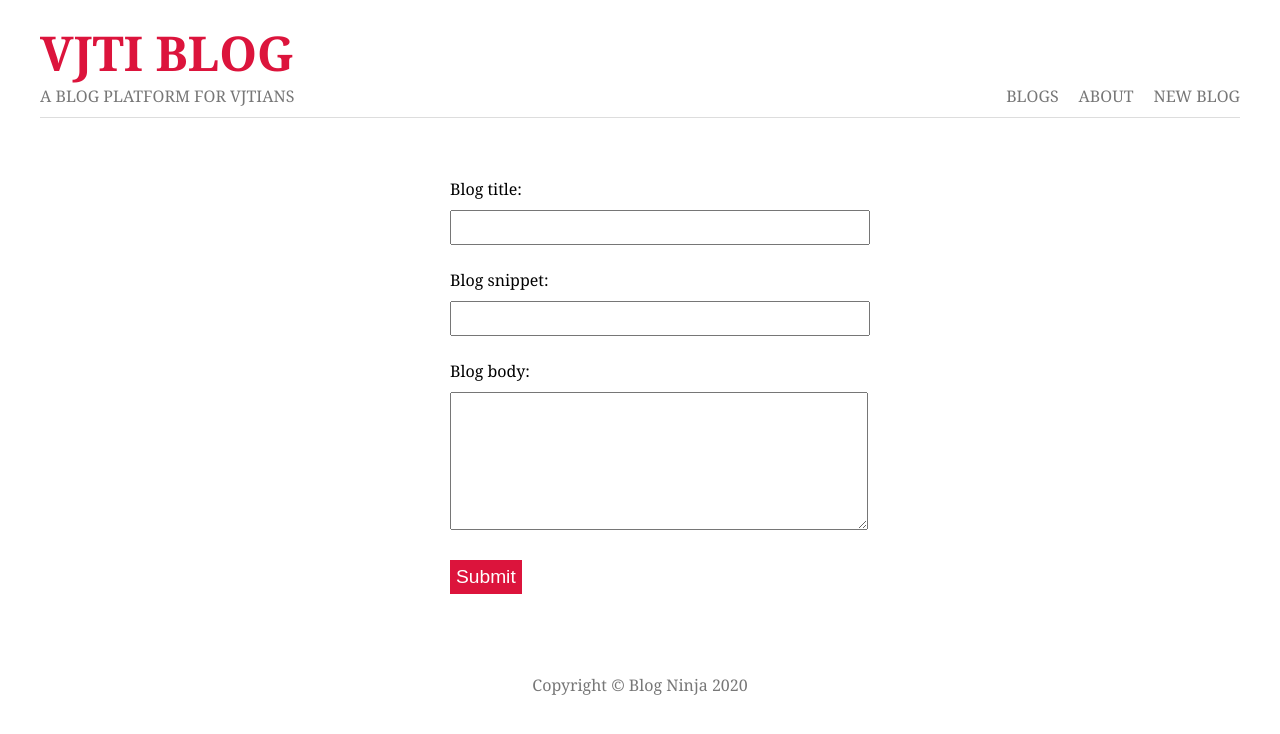
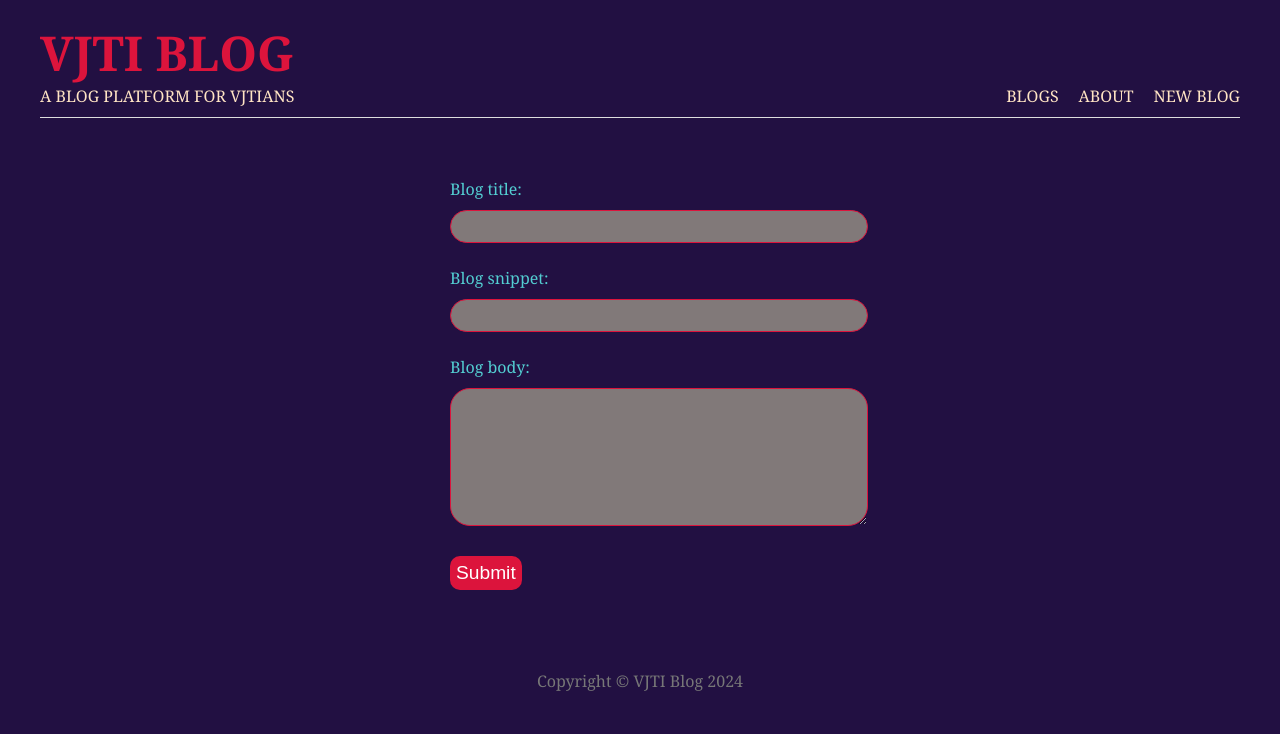
Before and after one commit to Kartikay-0111/blog-client, a React (Create React App) app: page /blogs/create in a window 1280 px wide. Shown: the top 734 px of the page. Built offline with nearby package versions, Linux system fonts and the light colour scheme.

Commit message:
deployment

```diff
--- a/public/index.html
+++ b/public/index.html
@@ -9,35 +9,12 @@
       name="description"
       content="Web site created using create-react-app"
     />
-    <link rel="apple-touch-icon" href="%PUBLIC_URL%/logo192.png" />
-    <!--
-      manifest.json provides metadata used when your web app is installed on a
-      user's mobile device or desktop. See https://developers.google.com/web/fundamentals/web-app-manifest/
-    -->
-    <link rel="manifest" href="%PUBLIC_URL%/manifest.json" />
-    <!--
-      Notice the use of %PUBLIC_URL% in the tags above.
-      It will be replaced with the URL of the `public` folder during the build.
-      Only files inside the `public` folder can be referenced from the HTML.
 
-      Unlike "/favicon.ico" or "favicon.ico", "%PUBLIC_URL%/favicon.ico" will
-      work correctly both with client-side routing and a non-root public URL.
-      Learn how to configure a non-root public URL by running `npm run build`.
-    -->
     <title>Vjti Blog</title>
   </head>
   <body>
     <noscript>You need to enable JavaScript to run this app.</noscript>
     <div id="root"></div>
-    <!--
-      This HTML file is a template.
-      If you open it directly in the browser, you will see an empty page.
 
-      You can add webfonts, meta tags, or analytics to this file.
-      The build step will place the bundled scripts into the <body> tag.
-
-      To begin the development, run `npm start` or `yarn start`.
-      To create a production bundle, use `npm run build` or `yarn build`.
-    -->
   </body>
 </html>
--- a/src/App.js
+++ b/src/App.js
@@ -10,7 +10,7 @@ function App() {
 
   const router = createBrowserRouter(
     createRoutesFromElements(
-      <Route path="/" element={<Root />}>
+      <Route path="/" element={<Root />}  errorElement={<Error/>}>
         <Route path='/blogs' index element={<Home  />} loader={dataLoader} errorElement={<Error/>} />
         <Route path='/' element={<Home  />} loader={dataLoader} errorElement={<Error/>} />
         <Route path='/blogs/:id' index element={<Details  />} errorElement={<Error/>} />
--- a/src/components/Footer.jsx
+++ b/src/components/Footer.jsx
@@ -4,7 +4,7 @@ export const Footer = () => {
     return (
         <div>
             <footer>
-                Copyright &copy; Blog Ninja 2020
+                Copyright &copy; VJTI Blog 2024
             </footer>
         </div>
     )
--- a/src/components/Navbar.jsx
+++ b/src/components/Navbar.jsx
@@ -1,17 +1,17 @@
 import React from 'react'
-
+import { Link } from 'react-router-dom'
 export const Navbar = () => {
     return (
         <div>
             <nav>
-                <div class="site-title">
-                    <a href="/blogs"><h1 style={{color:"crimson"}}>VJTI BLOG</h1></a>
-                    <p>A Blog platform for VJTIANS</p>
+                <div className="site-title">
+                    <Link to="/blogs"><h1 style={{color:"crimson"}}>VJTI BLOG</h1></Link>
+                    <p style={{color:"bisque"}} >A Blog platform for VJTIANS</p>
                 </div>
                 <ul>
-                    <li><a href="/blogs">Blogs</a></li>
-                    <li><a href="/about">About</a></li>
-                    <li><a href="/blogs/create">New Blog</a></li>
+                    <li><Link style={{color:"bisque"}} to="/blogs">Blogs</Link></li>
+                    <li><Link style={{color:"bisque"}} to="/about">About</Link></li>
+                    <li><Link style={{color:"bisque"}} to="/blogs/create">New Blog</Link></li>
                 </ul>
             </nav>
         </div>
--- a/src/index.css
+++ b/src/index.css
@@ -5,12 +5,13 @@
       padding: 0 20px;
       font-family: 'Noto Serif', serif;
       max-width: 1200px;
+      background-color: #221042;
     }
-    p, h1, h2, h3, a, ul{
+     p, h1, h2, h3, a, ul{
       margin: 0;
       padding: 0;
       text-decoration: none;
-      color: #222;
+      color: #53ced2;
     }
 
     /* nav & footer styles */
@@ -30,6 +31,9 @@
     nav li{
       list-style-type: none;
       margin-left: 20px;
+    }
+    nav li a:hover{
+      color: crimson;
     }
     nav h1{
       font-size: 3em;
@@ -64,6 +68,9 @@
     .blogs a:hover h3{
       color: crimson;
     }
+    .snippet{
+      color: bisque;
+    }
 .about p span{
   color: crimson;
 }
@@ -71,20 +78,29 @@
     .details{
       position: relative;
     }
+    .details .title{
+      color: #53ced2;
+    }
+    .details .body{
+      color: rgb(173, 164, 153);
+    }
     .delete{
       position: absolute;
-      top: 0;
+      top: -10px;
       right: 0;
       border-radius: 10px;
       padding: 8px;
-      background-color: crimson;
+      background-color: rgb(229, 71, 103);
     }
     .delete:hover{
       cursor: pointer;
-      background-color: rgb(230, 91, 119);
+      background-color: crimson;
     }
 
     /* create styles */
+    .create-blog{
+      color: #53ced2;
+    }
     .create-blog form{
       max-width: 400px;
       margin: 0 auto;
@@ -95,6 +111,9 @@
       width: 100%;
       margin: 10px 0;
       padding: 8px;
+      background-color: #817979;
+      border-radius: 20px;
+      border: 1px solid crimson;
     }
     .create-blog label{
       display: block;
@@ -111,4 +130,5 @@
       border: 0;
       font-size: 1.2em;
       cursor: pointer;
+      border-radius: 10px;
     }
--- a/src/pages/About.jsx
+++ b/src/pages/About.jsx
@@ -2,8 +2,8 @@ import React from 'react'
 
 export const About = () => {
   return (
-   <div class="about content">
-        <h2>About </h2>
+   <div className="about content">
+        <h2 style={{color:"crimson"}}>About </h2>
         <p>
           Welcome to <span>VJTI Blog</span>, a virtual space designed exclusively for the vibrant community of Veermata
           Jijabai Technological Institute (VJTI) students!
--- a/src/pages/Create.jsx
+++ b/src/pages/Create.jsx
@@ -25,7 +25,7 @@ export const Create = () => {
         const blog = { title, snippet, body };
 
         try {
-            const response = await fetch('http://localhost:4000/vjti/blogs', {
+            const response = await fetch('https://vjti-blog-server.onrender.com/vjti/blogs', {
                 method: 'POST',
                 body: JSON.stringify(blog),
                 headers: {
--- a/src/pages/Details.jsx
+++ b/src/pages/Details.jsx
@@ -8,7 +8,7 @@ export const Details = () => {
   useEffect(() => {
     const fetchBlogDetails = async () => {
       try {
-        const response = await fetch(`http://localhost:4000/vjti/blogs/${id}`);
+        const response = await fetch(`https://vjti-blog-server.onrender.com/vjti/blogs/${id}`);
         if (!response.ok) {
           throw new Error('Failed to fetch blog details');
         }
@@ -24,7 +24,7 @@ export const Details = () => {
   }, [id]);
 
   const handleDelete = () => {
-    const endpoint = `http://localhost:4000/vjti/blogs/${blog._id}`;
+    const endpoint = `https://vjti-blog-server.onrender.com/vjti/blogs/${blog._id}`;
     fetch(endpoint, {
       method: 'DELETE'
     })
--- a/src/pages/Error.jsx
+++ b/src/pages/Error.jsx
@@ -1,11 +1,11 @@
 import React from 'react'
-
+import { Link } from 'react-router-dom'
 export const Error = () => {
     return (
-        <div class="container">
+        <div className="container">
             <h1>404 - Page Not Found</h1>
             <p>We're sorry, the page you are looking for might have been removed or its name changed, or is temporarily unavailable.</p>
-            <p>Please check the URL for any mistakes, or <a href="/">return to the homepage</a>.</p>
+            <p>Please check the URL for any mistakes, or <Link to="/blogs">return to the homepage</Link>.</p>
         </div>
     )
 }
--- a/src/pages/home.jsx
+++ b/src/pages/home.jsx
@@ -1,6 +1,6 @@
 
 import React from 'react'
-import { useLoaderData } from 'react-router-dom';
+import { useLoaderData,Link } from 'react-router-dom';
 
 export const Home = () => {
 const blogs = useLoaderData()
@@ -34,10 +34,10 @@ const blogs = useLoaderData()
     <div className="blogs content">
       {blogs && blogs.map((blog) => {
         return (
-          <a key={blog._id} className="single" href={`/blogs/${blog._id}`}>
+          <Link key={blog._id} className="single" to={`/blogs/${blog._id}`}>
             <h3 className="title">{blog.title}</h3>
             <p className="snippet">{blog.snippet}</p>
-          </a>
+          </Link>
         )
       })}
     </div>
@@ -46,7 +46,7 @@ const blogs = useLoaderData()
 
 export const dataLoader = async () => {
   try {
-    const response = await fetch("http://localhost:4000/vjti/blogs");
+    const response = await fetch("https://vjti-blog-server.onrender.com/vjti/blogs");
     console.log(response.ok)
     if (!response.ok) {
       throw new Error('Failed to fetch blogs');
```
